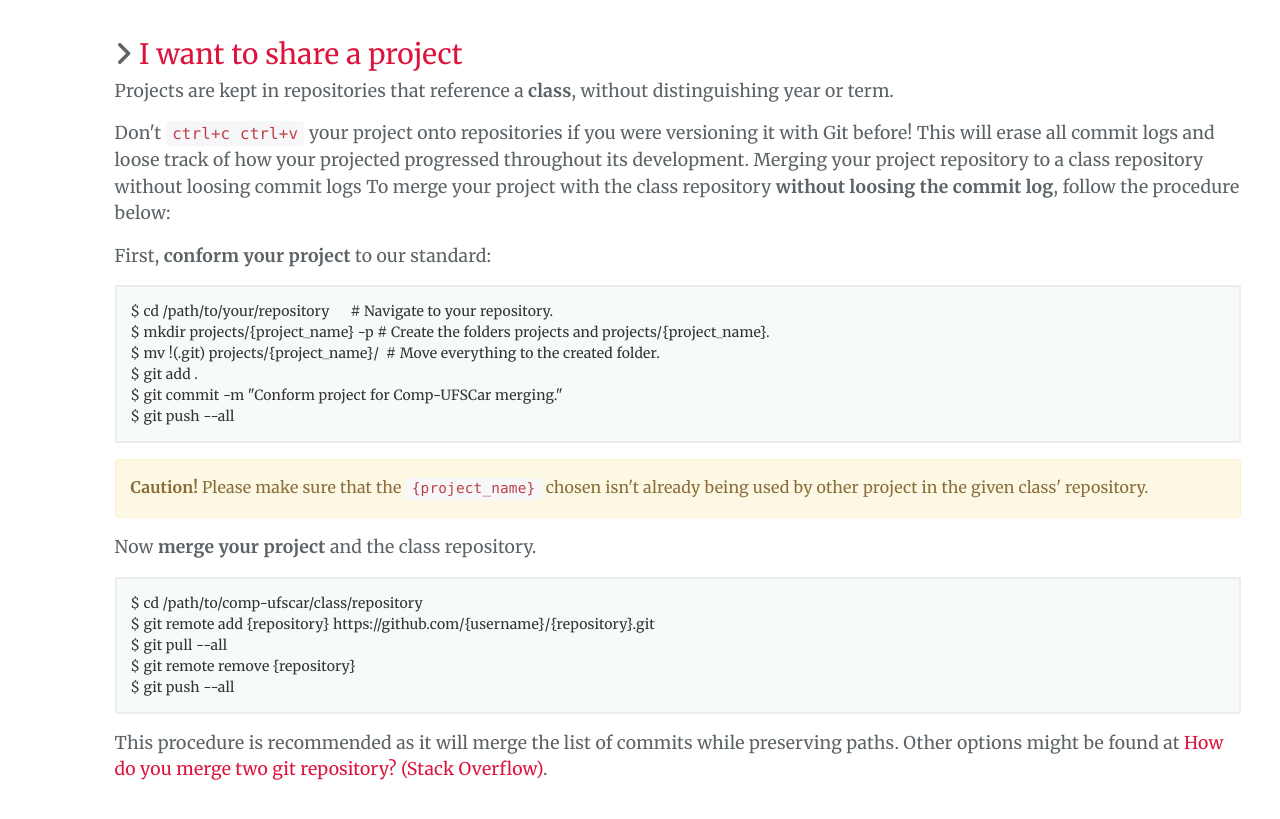
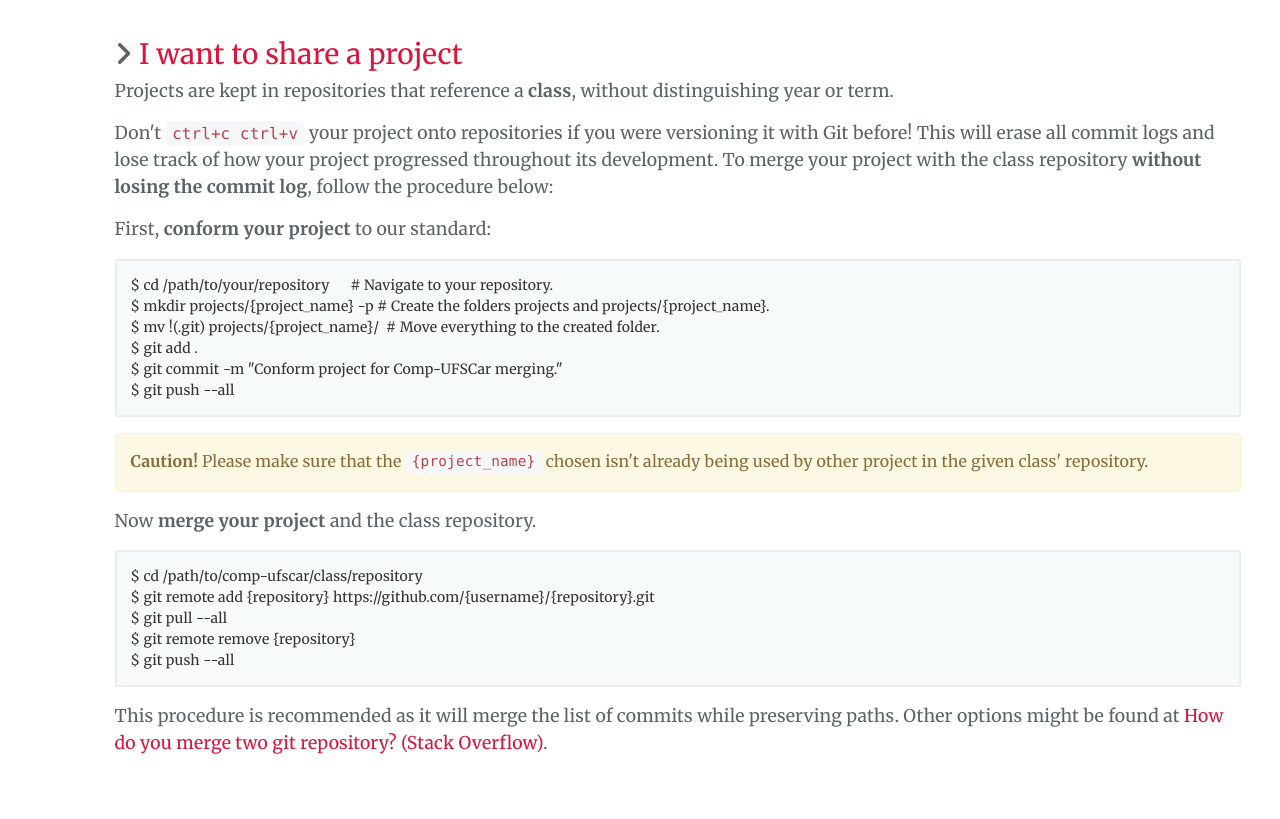
Before and after one commit to Comp-UFSCar/comp-ufscar.github.io, a website: page index.html in a window 1280 px wide. Shown: the part 1065-1884 px from the top of the page. After the commit the page ends 1857 px from the top, so only its background shows below. Drawn offline with nearby package versions, Linux system fonts and the light colour scheme; some packages are replaced by stand-ins of ours; no server answers.

Commit message:
Removes typos

```diff
--- a/index.html
+++ b/index.html
@@ -186,11 +186,10 @@
 
                         <p>
                             Don't <code>ctrl+c ctrl+v</code> your project onto repositories if you were versioning it
-                            with Git before! This will erase all commit logs and loose track of how your projected
+                            with Git before! This will erase all commit logs and lose track of how your project
                             progressed throughout its development.
-                            Merging your project repository to a class repository without loosing commit logs
                             To merge your project with the class repository
-                            <strong>without loosing the commit log</strong>,
+                            <strong>without losing the commit log</strong>,
                             follow the procedure below:
                         </p>
 
```
